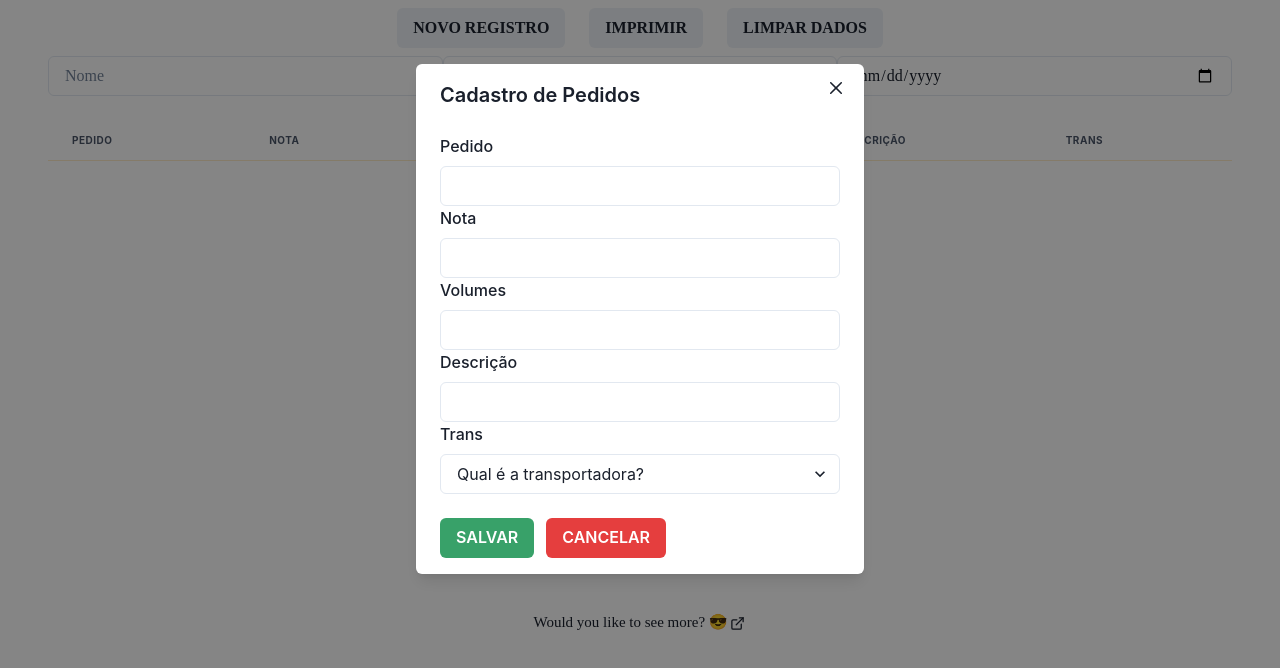
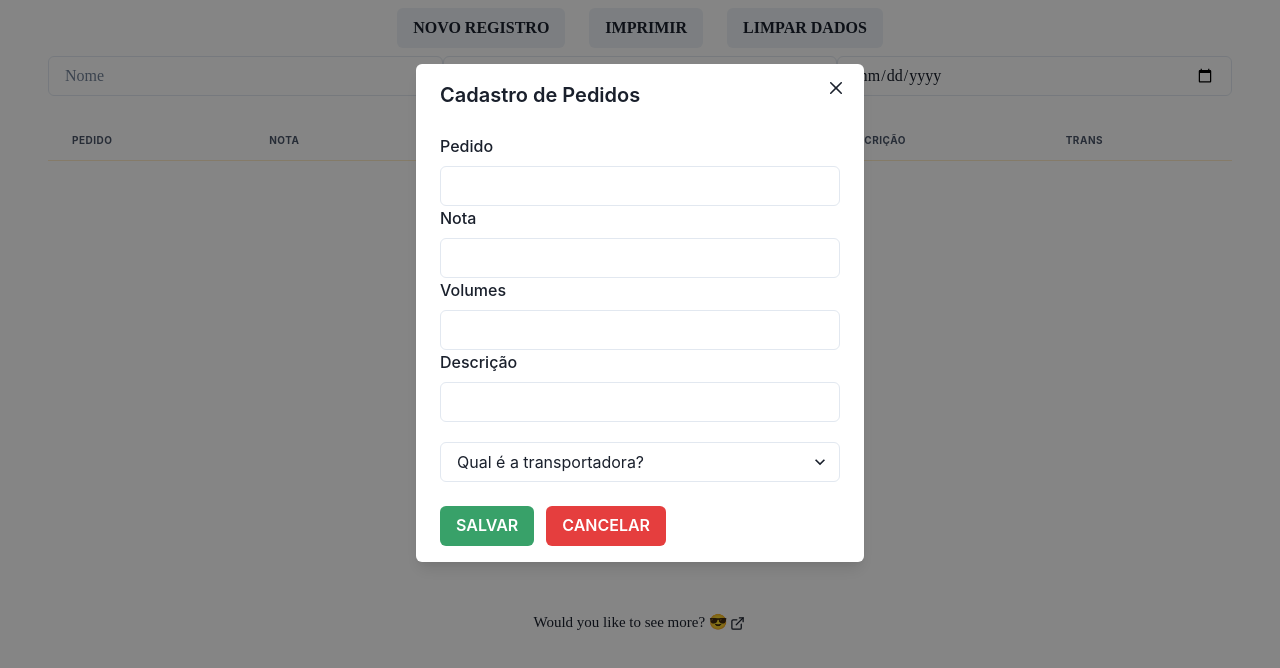
Before and after one commit to deividjmoura/vendasonline, a React (Vite) app: page / in a window 1280 px wide. Both pictures are taken after a click on the button "NOVO REGISTRO". Shown: the top 668 px of the page. Built offline with nearby package versions, Linux system fonts and the light colour scheme.

Commit message:
style(app.jsx): more styles
spacing and itens align

```diff
--- a/src/components/ModalComp.jsx
+++ b/src/components/ModalComp.jsx
@@ -79,14 +79,13 @@ const ModalComp = ({ data, setData, dataEdit, isOpen, onClose}) => {
                                 value={description}
                                 onChange={(e) => setDescription(e.target.value)} />
                         </Box>
-                        <Box>
-                            <FormLabel>Trans</FormLabel>
+                        <Box paddingTop={5}>
                             <Select placeholder='Qual é a transportadora?' onChange={(e) => setTrans(e.target.value)}>
-                                <option value='JAMEF'>JAMEF</option>
-                                <option value='MIRA'>MIRA</option>
                                 <option value='RDS'>RDS</option>
                                 <option value='JADLOG'>JADLOG</option>
                                 <option value='REUNIDAS'>REUNIDAS</option>
+                                <option value='JAMEF'>JAMEF</option>
+                                <option value='MIRA'>MIRA</option>
                                 </Select>
                         </Box>
                     </FormControl>
```
